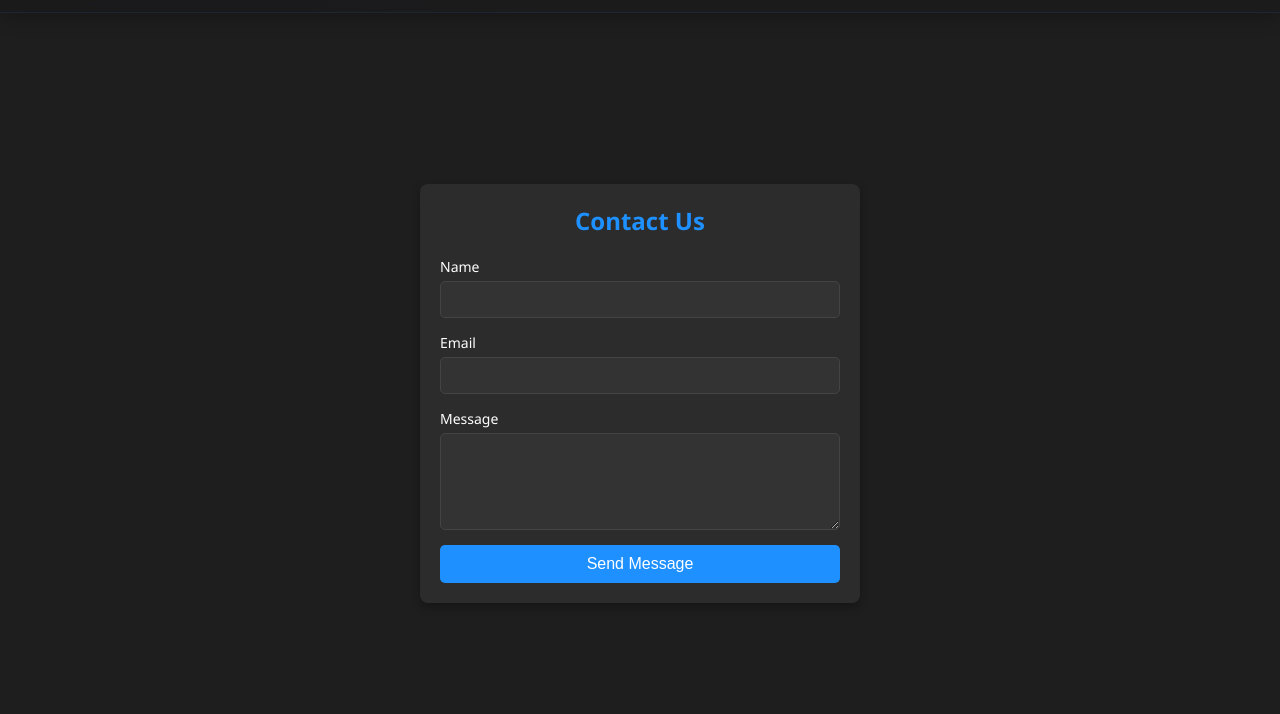
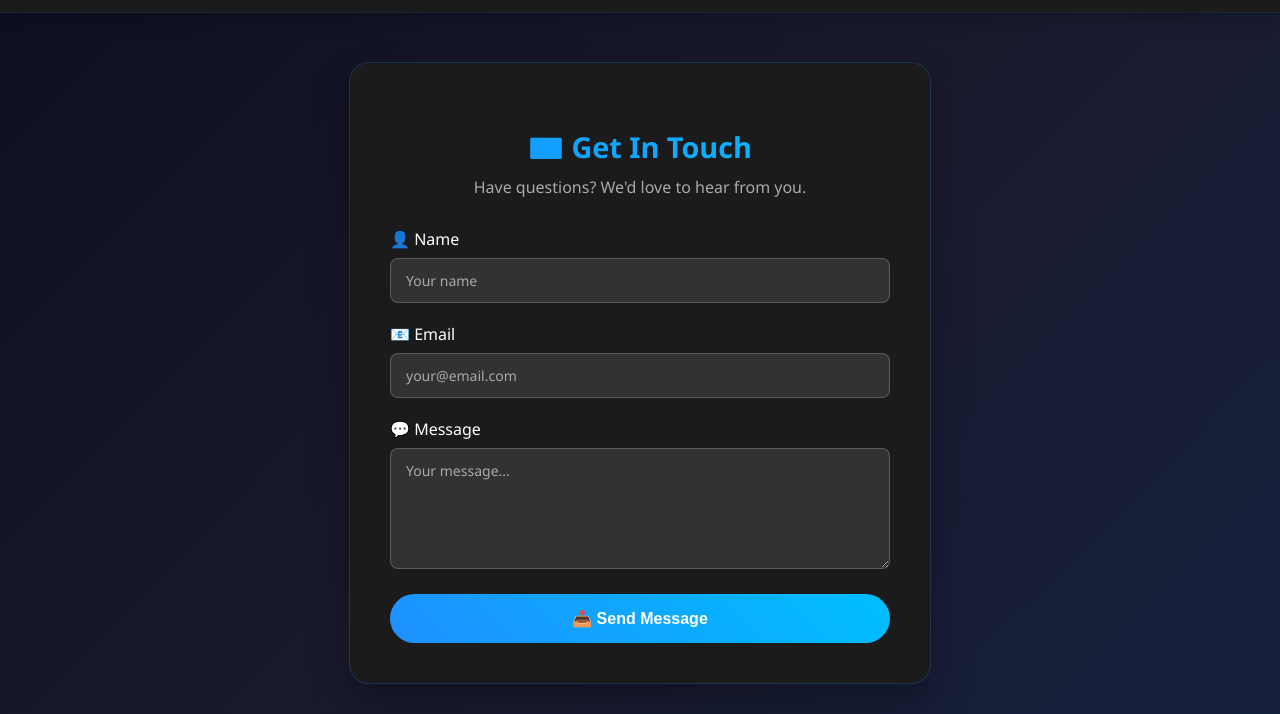
Before and after one commit to KMSiam/StreamWeb, a plain HTML site: page contact.html in a window 1280 px wide. Shown: the part 86-800 px from the top of the page. Drawn offline with Linux system fonts and the light colour scheme.

Commit message:
update cntact

```diff
--- a/contact.html
+++ b/contact.html
@@ -34,18 +34,27 @@
     <main>
         <section class="contact-section">
             <div class="contact-form-container">
-                <h2>Contact Us</h2>
-                <form class="contact-form">
-                    <label for="name">Name</label>
-                    <input type="text" id="name" name="name" required>
+                <div class="contact-header">
+                    <h2>📧 Get In Touch</h2>
+                    <p>Have questions? We'd love to hear from you.</p>
+                </div>
+                <form class="contact-form" onsubmit="handleContact(event)">
+                    <div class="form-group">
+                        <label for="name">👤 Name</label>
+                        <input type="text" id="name" name="name" placeholder="Your name" required>
+                    </div>
 
-                    <label for="email">Email</label>
-                    <input type="email" id="email" name="email" required>
+                    <div class="form-group">
+                        <label for="email">📧 Email</label>
+                        <input type="email" id="email" name="email" placeholder="your@email.com" required>
+                    </div>
 
-                    <label for="message">Message</label>
-                    <textarea id="message" name="message" rows="5" required></textarea>
+                    <div class="form-group">
+                        <label for="message">💬 Message</label>
+                        <textarea id="message" name="message" rows="5" placeholder="Your message..." required></textarea>
+                    </div>
 
-                    <button type="submit">Send Message</button>
+                    <button type="submit" class="contact-btn">📤 Send Message</button>
                 </form>
             </div>
         </section>
@@ -95,5 +104,20 @@
             </div>
         </div>
     </footer>
+
+    <script>
+        function handleContact(event) {
+            event.preventDefault();
+            const container = document.querySelector('.contact-form-container');
+            container.innerHTML = `
+                <div class="success-message">
+                    <div class="success-icon">✓</div>
+                    <h2>Message Sent!</h2>
+                    <p>Thank you for contacting us. We'll get back to you soon.</p>
+                    <button onclick="window.location.href='index.html'" class="btn-primary">🏠 Go to Home</button>
+                </div>
+            `;
+        }
+    </script>
 </body>
 </html>
--- a/styles.css
+++ b/styles.css
@@ -343,58 +343,104 @@ nav {
     display: flex;
     justify-content: center;
     align-items: center;
-    height: calc(100vh - 80px); /* Adjust based on header and footer height */
-    background-color: #1e1e1e;
-    padding: 20px;
+    min-height: calc(100vh - 160px);
+    background: linear-gradient(135deg, #0f0f23 0%, #1a1a2e 50%, #16213e 100%);
+    padding: 40px 20px;
 }
 
 .contact-form-container, .feedback-form-container {
-    background-color: #2c2c2c;
+    background: rgba(28, 28, 28, 0.95);
+    backdrop-filter: blur(10px);
+    border-radius: 20px;
+    padding: 40px;
+    max-width: 500px;
+    width: 100%;
+    box-shadow: 0 20px 40px rgba(0, 0, 0, 0.3);
+    border: 1px solid rgba(30, 144, 255, 0.2);
+}
+
+.contact-header, .feedback-header {
+    text-align: center;
+    margin-bottom: 30px;
+}
+
+.contact-header h2, .feedback-header h2 {
+    font-size: 1.8rem;
+    margin-bottom: 10px;
+    background: linear-gradient(45deg, #1e90ff, #00bfff);
+    -webkit-background-clip: text;
+    -webkit-text-fill-color: transparent;
+    background-clip: text;
+}
+
+.contact-header p, .feedback-header p {
+    color: #aaa;
+    margin: 0;
+}
+
+.contact-form, .feedback-form {
+    display: flex;
+    flex-direction: column;
+}
+
+.contact-form .form-group, .feedback-form .form-group {
+    margin-bottom: 20px;
+}
+
+.contact-form label, .feedback-form label {
+    display: block;
+    margin-bottom: 8px;
+    color: #fff;
+    font-weight: 500;
+}
+
+.contact-form input, .feedback-form input, .contact-form textarea, .feedback-form textarea {
+    width: 100%;
+    padding: 12px 15px;
+    border: 1px solid rgba(255, 255, 255, 0.2);
     border-radius: 8px;
-    padding: 20px;
-    max-width: 400px;
+    background: rgba(255, 255, 255, 0.1);
+    color: #fff;
+    font-size: 14px;
+    transition: all 0.3s ease;
+    box-sizing: border-box;
+    font-family: inherit;
+}
+
+.contact-form input:focus, .feedback-form input:focus, .contact-form textarea:focus, .feedback-form textarea:focus {
+    outline: none;
+    border-color: #1e90ff;
+    background: rgba(255, 255, 255, 0.15);
+    box-shadow: 0 0 10px rgba(30, 144, 255, 0.3);
+}
+
+.contact-form input::placeholder, .feedback-form input::placeholder, .contact-form textarea::placeholder, .feedback-form textarea::placeholder {
+    color: #aaa;
+}
+
+.contact-btn, .feedback-btn {
     width: 100%;
-    box-shadow: 0 4px 8px rgba(0, 0, 0, 0.3);
-}
-
-.contact-form-container h2, .feedback-form-container h2 {
-    margin: 0 0 20px;
-    color: #1e90ff;
-    text-align: center;
-}
-
-.contact-form, .feedback-form {
-    display: flex;
-    flex-direction: column;
-}
-
-.contact-form label, .feedback-form label {
-    font-size: 14px;
-    margin-bottom: 5px;
-}
-
-.contact-form input, .feedback-form input, .contact-form textarea, .feedback-form textarea {
-    padding: 10px;
-    border: 1px solid #444;
-    border-radius: 5px;
-    margin-bottom: 15px;
-    background-color: #333;
-    color: #fff;
-}
-
-.contact-form button, .feedback-form button {
-    background-color: #1e90ff;
+    padding: 15px;
+    background: linear-gradient(45deg, #1e90ff, #00bfff);
     border: none;
-    padding: 10px;
-    border-radius: 5px;
-    color: #fff;
+    border-radius: 25px;
+    color: white;
+    font-size: 16px;
+    font-weight: 600;
     cursor: pointer;
-    font-size: 16px;
-    transition: background-color 0.3s;
-}
-
-.contact-form button:hover, .feedback-form button:hover {
-    background-color: #1c7ed6;
+    transition: all 0.3s ease;
+}
+
+.contact-btn:hover, .feedback-btn:hover {
+    transform: translateY(-2px);
+    box-shadow: 0 8px 25px rgba(30, 144, 255, 0.4);
+}
+
+@media (max-width: 768px) {
+    .contact-form-container, .feedback-form-container {
+        padding: 30px 20px;
+        margin: 20px;
+    }
 }
 
 /* Footer styles */
```
